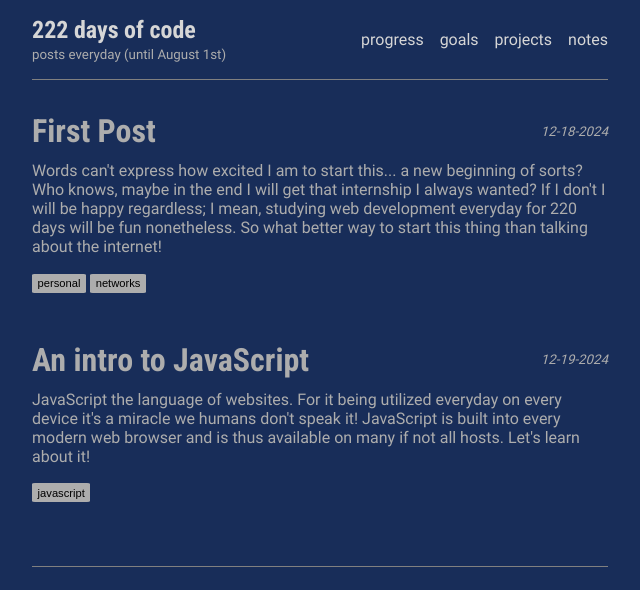
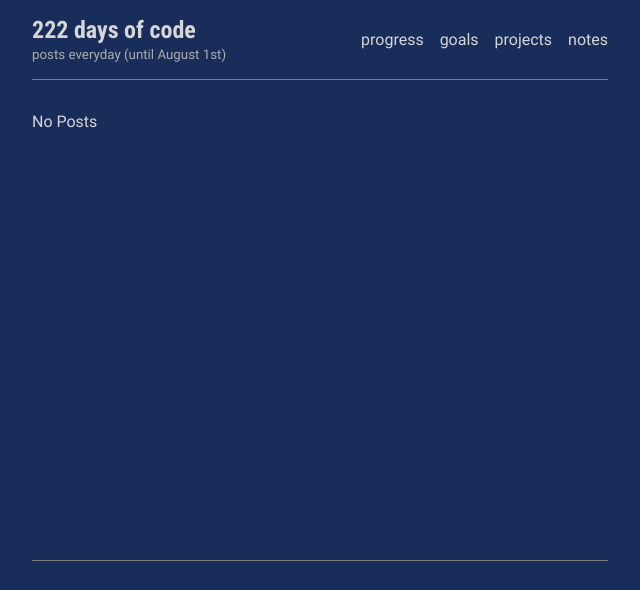
Before and after one commit to constanthing/222dof, a plain HTML site: page index.html in a window 1280 px wide. Shown: the top 590 px of the page, without its empty margins (320-960 px from the left). Drawn offline with Linux system fonts and the light colour scheme.

```diff
--- a/index.html
+++ b/index.html
@@ -28,58 +28,7 @@
 
 <section id="posts">
 
-
-	<article class="post">
-		<header>
-			<h2 class="post-title"> <a href="/222dof/posts/12-18-2024/">First Post</a></h2>
-			<small><em>12-18-2024</em></small>
-		</header>
-		<main>
-			<p> Words can&#39;t express how excited I am to start this... a new beginning of sorts? Who knows, maybe in the end I will get that internship I always wanted? If I don&#39;t I will be happy regardless; I mean, studying web development everyday for 220 days will be fun nonetheless. So what better way to start this thing than talking about the internet! </p>
-		</main>
-		<footer>
-
-
-			<!-- skip posts as its the first tag -->
-
-
-			<!-- skip posts as its the first tag -->
-
-			<button class="tag personal-tag"> personal </button>
-
-
-			<!-- skip posts as its the first tag -->
-
-			<button class="tag networks-tag"> networks </button>
-
-
-
-		</footer>
-	</article>
-
-	<article class="post">
-		<header>
-			<h2 class="post-title"> <a href="/222dof/posts/12-19-2024/">An intro to JavaScript</a></h2>
-			<small><em>12-19-2024</em></small>
-		</header>
-		<main>
-			<p> JavaScript the language of websites. For it being utilized everyday on every device it&#39;s a miracle we humans don&#39;t speak it! JavaScript is built into every modern web browser and is thus available on many if not all hosts. Let&#39;s learn about it! </p>
-		</main>
-		<footer>
-
-
-			<!-- skip posts as its the first tag -->
-
-
-			<!-- skip posts as its the first tag -->
-
-			<button class="tag javascript-tag"> javascript </button>
-
-
-
-		</footer>
-	</article>
-
+	<p> No Posts </p>
 
 </section>
 
```
Also changed, not shown: notes/index.html (+1 -1 lines), progress/index.html (+1 -1 lines), 1 other file.
